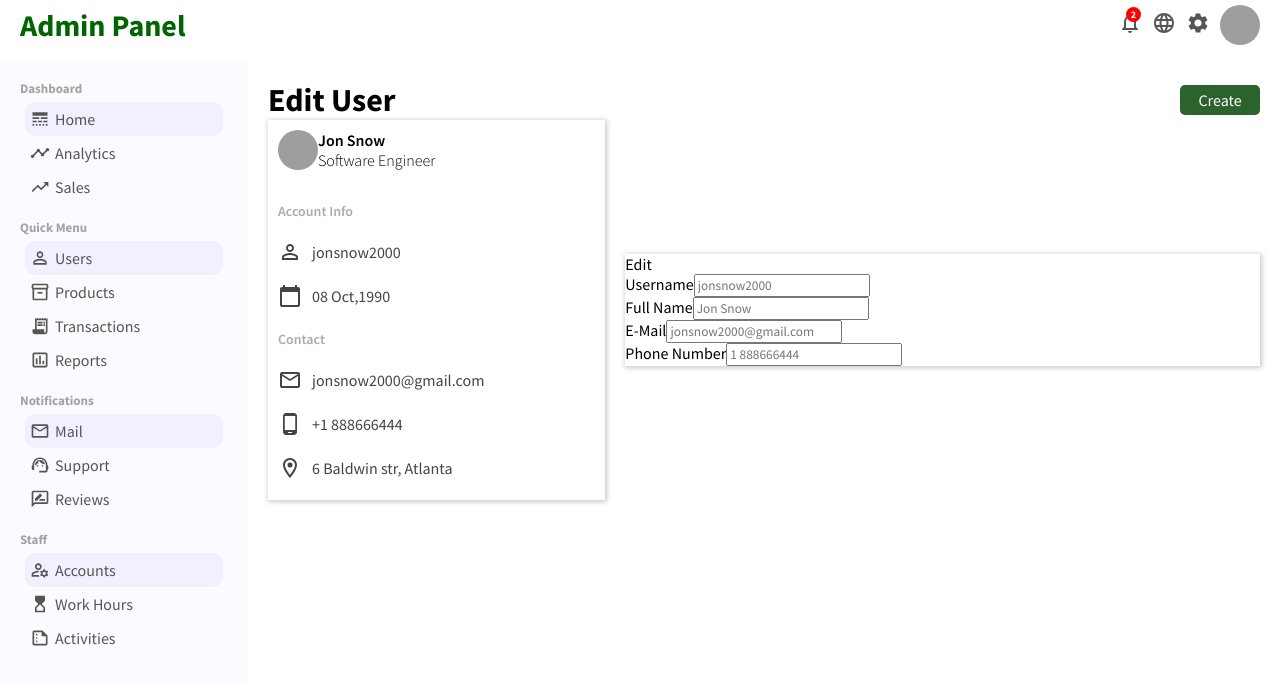
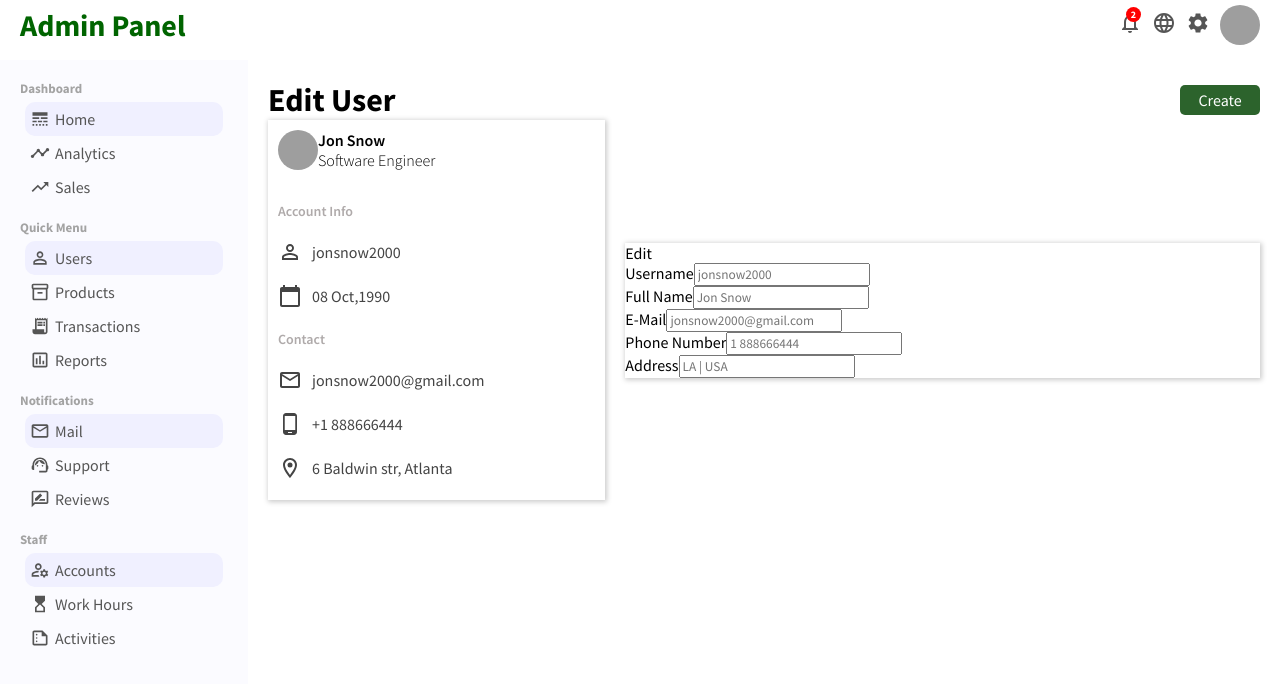
Before and after one commit to PJMantoss/admin_panel, a React (Create React App) app: page /user/1 in a window 1280 px wide. Shown: the top 684 px of the page. Built offline with nearby package versions, Linux system fonts and the light colour scheme; grey boxes are pictures that could not be loaded.

Commit message:
update User component

```diff
--- a/src/pages/user/User.js
+++ b/src/pages/user/User.js
@@ -102,6 +102,15 @@ function User() {
                                 className='userUpdateInput'
                             />
                         </div>
+
+                        <div className='userUpdateItem'>
+                            <label>Address</label>
+                            <input
+                                type='text'
+                                placeholder='LA | USA'
+                                className='userUpdateInput'
+                            />
+                        </div>
                     </div>
                     <div className='userUpdateRight'></div>
                 </form>
```
